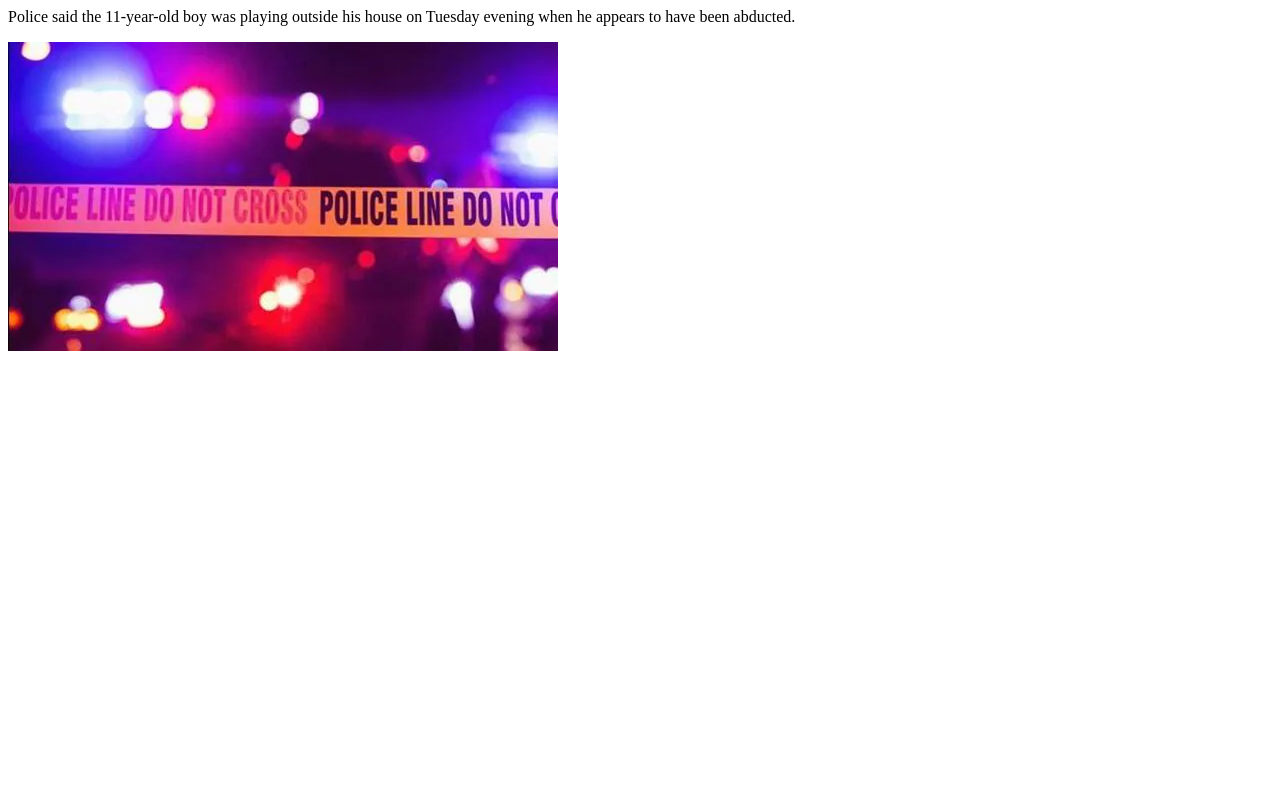
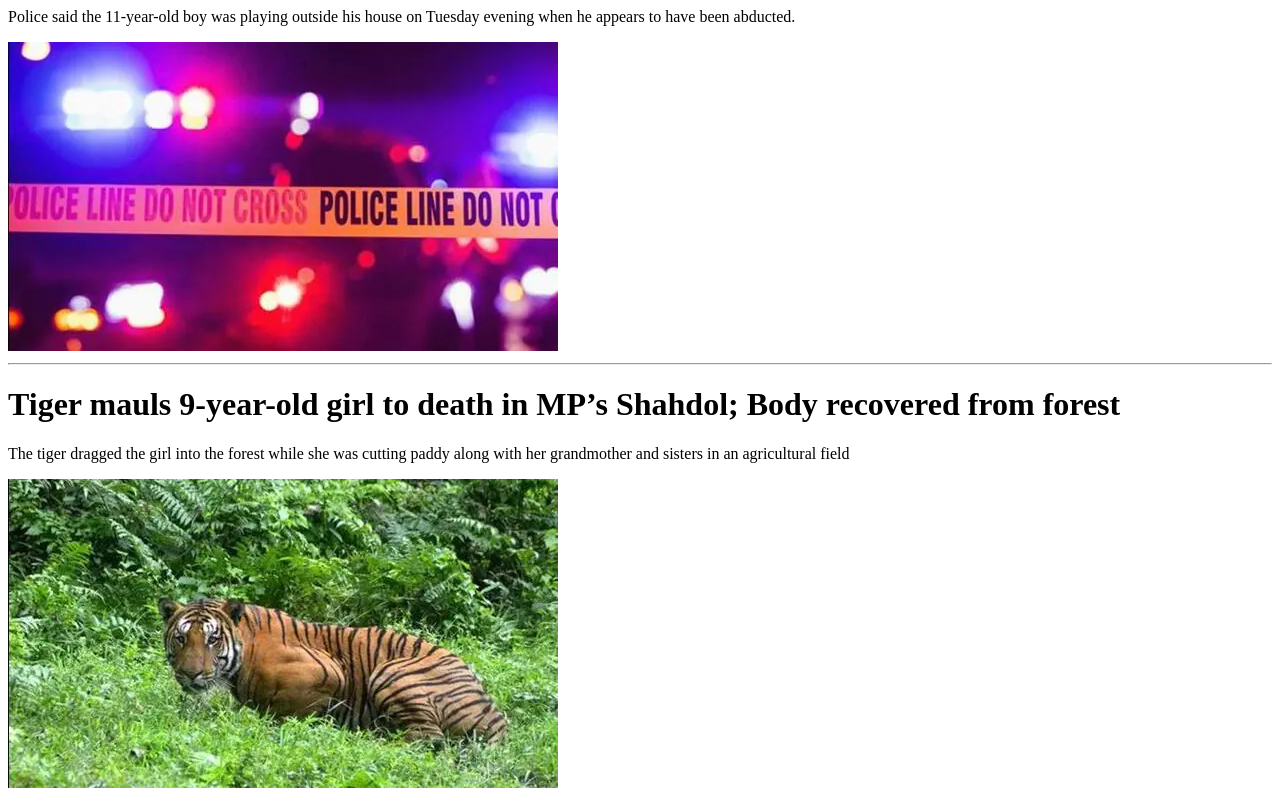
Before and after one commit to meghadalar458/news--1, a plain HTML site: page index.html in a window 1280 px wide. Shown: the part 4440-5240 px from the top of the page. Before the commit the page ends 4803 px from the top, so only its background shows below. Drawn offline with Linux system fonts and the light colour scheme.

Commit message:
commit 12

```diff
--- a/index.html
+++ b/index.html
@@ -72,5 +72,11 @@
         <h1>MP boy playing outside house goes missing, found dead 50 metres away: Police</h1>
         <p>Police said the 11-year-old boy was playing outside his house on Tuesday evening when he appears to have been abducted.</p>
         <img src="./img/11.webp">
+
+        <hr>
+
+        <h1>Tiger mauls 9-year-old girl to death in MP’s Shahdol; Body recovered from forest</h1>
+        <p>The tiger dragged the girl into the forest while she was cutting paddy along with her grandmother and sisters in an agricultural field</p>
+        <img src="./img/12.webp">
     </body>
 </html>
```
Also changed, not shown: img/12.webp (added).
